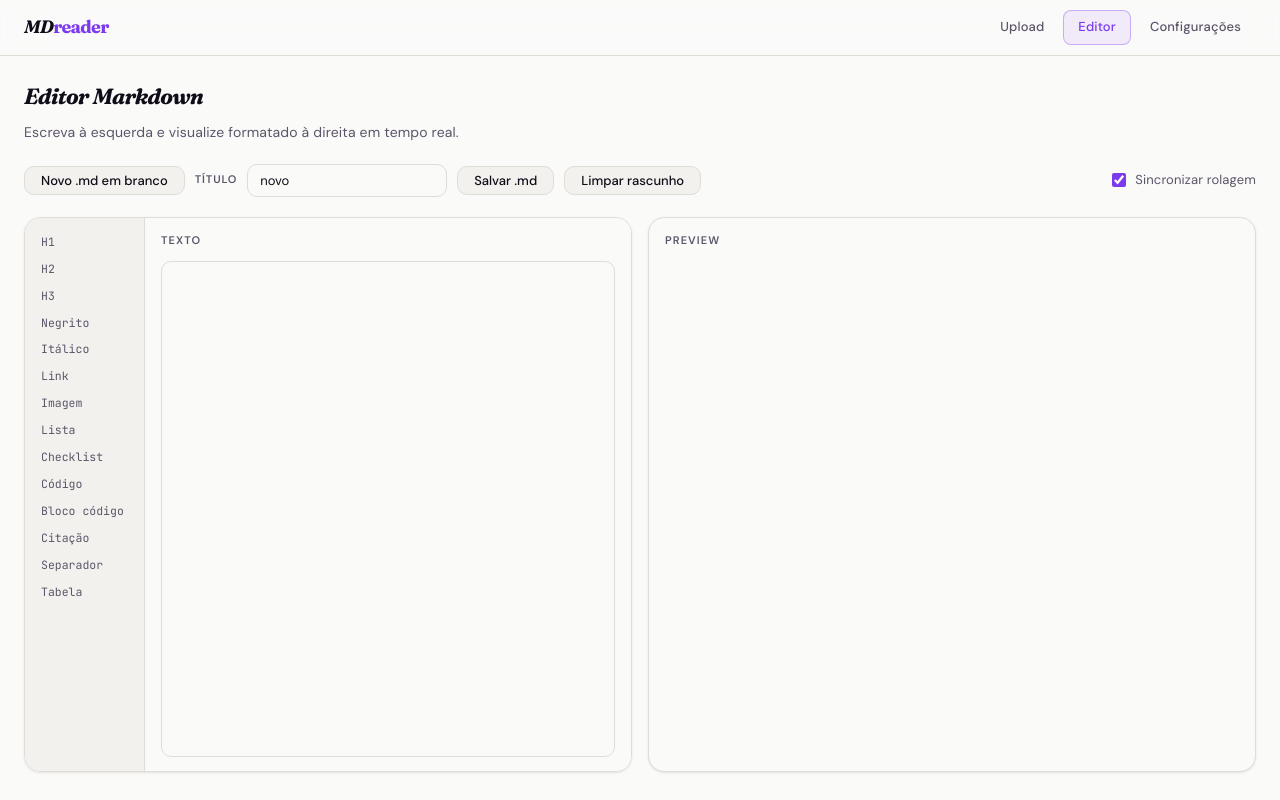
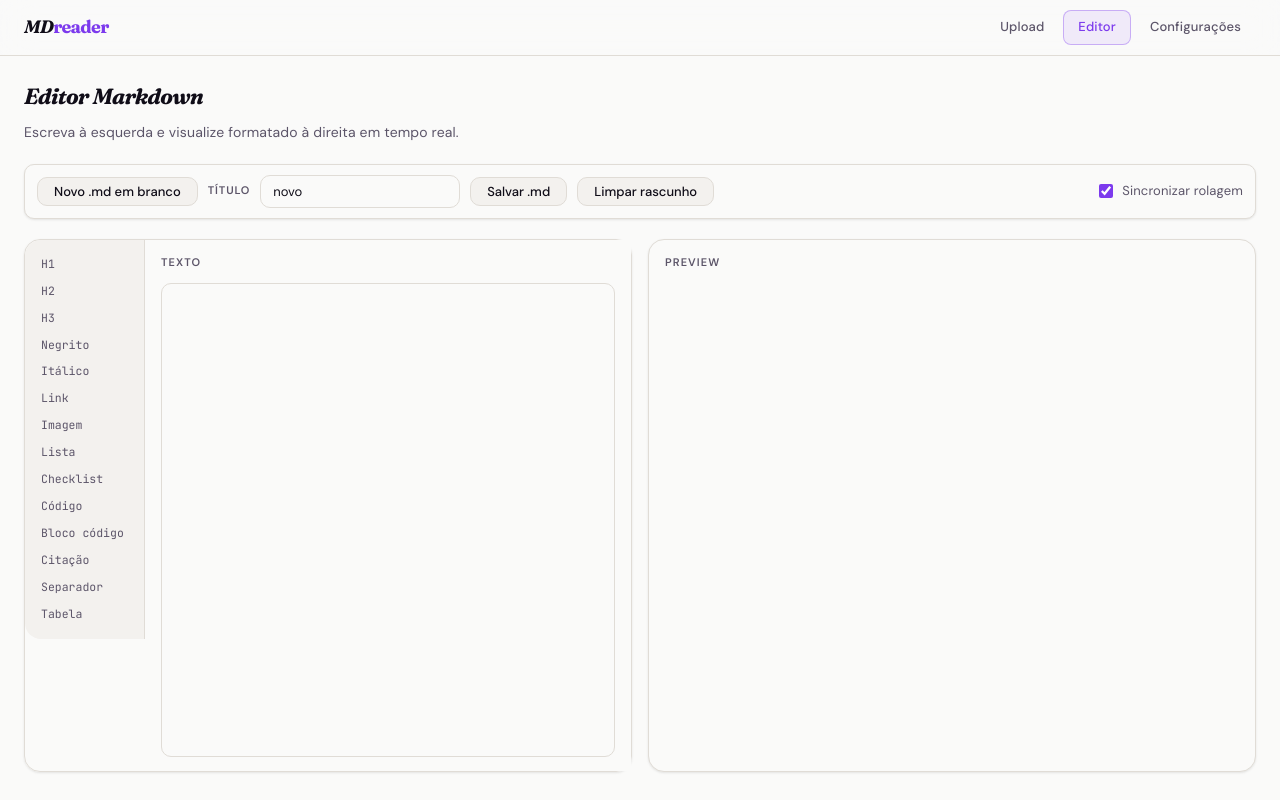
Before and after one commit to andrelsehnem/MDReader, a React (Vite) app: page /editor in a window 1280 px wide. Built offline with nearby package versions, Linux system fonts and the light colour scheme.

Commit message:
Ajustes no editor - parte1

```diff
--- a/src/index.css
+++ b/src/index.css
@@ -378,6 +378,19 @@ code {
   flex-wrap: wrap;
 }
 
+.editor-page .page-actions {
+  position: sticky;
+  top: 56px;
+  z-index: 30;
+  width: 100%;
+  padding: 10px 12px;
+  border: 1px solid var(--border);
+  border-radius: var(--radius);
+  box-sizing: border-box;
+  background-color: var(--bg);
+  box-shadow: var(--shadow-sm);
+}
+
 .sync-toggle {
   display: inline-flex;
   align-items: center;
@@ -445,7 +458,7 @@ code {
   align-items: stretch;
   border: 1px solid var(--border);
   border-radius: var(--radius-lg);
-  overflow: hidden;
+  overflow: visible;
   box-shadow: var(--shadow-sm);
 }
 
@@ -473,10 +486,17 @@ code {
 
 .editor-tools {
   padding: 12px 8px;
-  overflow: auto;
+  overflow-y: auto;
+  overflow-x: hidden;
   min-height: 0;
   background: var(--surface);
   border-right: 1px solid var(--border);
+  position: sticky;
+  top: 136px;
+  align-self: start;
+  max-height: calc(100svh - 152px);
+  border-top-left-radius: var(--radius-lg);
+  border-bottom-left-radius: var(--radius-lg);
 }
 
 .editor-tools .toolbar {
@@ -803,6 +823,16 @@ input[type='checkbox'] {
     border-right: none;
     border-bottom: 1px solid var(--border);
     overflow: visible;
+    position: static;
+    max-height: none;
+  }
+
+  .editor-page .page-actions {
+    position: static;
+    padding: 0;
+    border: none;
+    background: transparent;
+    box-shadow: none;
   }
 
   .editor-tools .toolbar {
```
